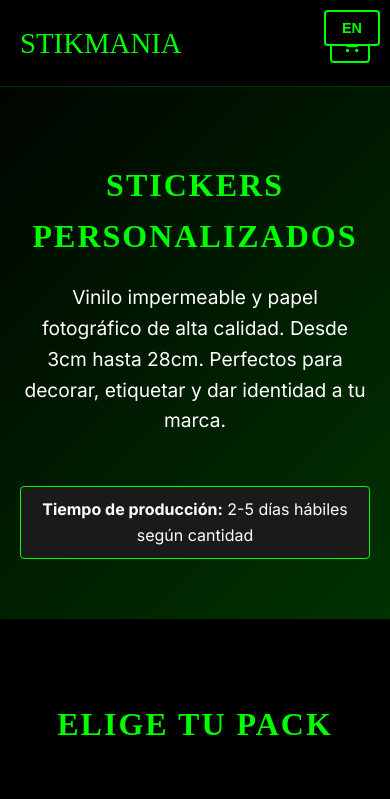
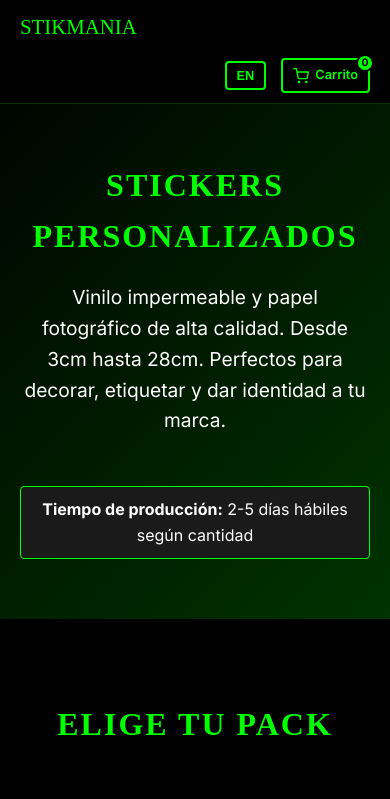
Before and after one commit to STIKMANIA-TM/stikmania-tm.github.io, a plain HTML site: page stickers.html in a window 390 px wide. Shown: the top 799 px of the page. Drawn offline with Linux system fonts and the light colour scheme; a web font is replaced by a local one.

Commit message:
Add files via upload

```diff
--- a/stickers.html
+++ b/stickers.html
@@ -72,22 +72,21 @@
 
         /* LANGUAGE SWITCHER */
         .lang-switch {
-            position: fixed;
-            top: 20px;
-            right: 20px;
-            z-index: 1001;
+            position: static;
+            flex-shrink: 0;
         }
 
         .lang-btn {
             background: var(--black);
             border: 2px solid var(--neon-green);
             color: var(--neon-green);
-            padding: 8px 16px;
+            padding: 6px 12px;
             border-radius: 4px;
             cursor: pointer;
             font-weight: 600;
-            font-size: 0.9rem;
+            font-size: 0.85rem;
             transition: all 0.3s ease;
+            white-space: nowrap;
         }
 
         .lang-btn:hover { background: var(--neon-green); color: var(--black); }
@@ -95,7 +94,7 @@
         /* HEADER */
         header {
             background: var(--black);
-            padding: 20px 0;
+            padding: 15px 0;
             position: fixed;
             width: 100%;
             top: 0;
@@ -107,33 +106,44 @@
             display: flex;
             justify-content: space-between;
             align-items: center;
+            gap: 15px;
+            flex-wrap: wrap;
         }
 
         .logo {
             font-family: 'Pirata One', display;
-            font-size: 1.8rem;
+            font-size: 1.5rem;
             color: var(--neon-green);
+            flex-shrink: 0;
         }
 
-        nav ul { display: flex; list-style: none; gap: 30px; }
+        .header-right {
+            display: flex;
+            align-items: center;
+            gap: 15px;
+            flex-shrink: 0;
+        }
+
+        nav ul { display: flex; list-style: none; gap: 20px; }
         nav a:hover { color: var(--neon-green); }
 
         /* CART ICON - VISIBLE */
         .cart-icon {
             position: relative;
             cursor: pointer;
-            font-size: 0.95rem;
+            font-size: 0.85rem;
             font-weight: 600;
             color: var(--neon-green);
-            padding: 8px 16px;
+            padding: 6px 12px;
             border: 2px solid var(--neon-green);
             border-radius: 4px;
             transition: all 0.3s ease;
             display: flex;
             align-items: center;
-            gap: 8px;
+            gap: 6px;
             white-space: nowrap;
             background: transparent;
+            flex-shrink: 0;
         }
 
         .cart-icon:hover {
@@ -143,17 +153,17 @@
 
         .cart-count {
             position: absolute;
-            top: -8px;
-            right: -8px;
+            top: -6px;
+            right: -6px;
             background: var(--neon-green);
             color: var(--black);
             border-radius: 50%;
-            width: 22px;
-            height: 22px;
+            width: 18px;
+            height: 18px;
             display: flex;
             align-items: center;
             justify-content: center;
-            font-size: 0.75rem;
+            font-size: 0.65rem;
             font-weight: bold;
             border: 2px solid var(--black);
         }
@@ -493,54 +503,74 @@
         @media (max-width: 768px) {
             .hero h1 { font-size: 2rem; }
             .section-title { font-size: 2rem; }
-            nav ul { display: none; }
+
             .products-grid { grid-template-columns: 1fr; }
+
             .cart-content { margin: 20px; padding: 25px; }
+
             .option-row { grid-template-columns: 1fr; text-align: center; }
             .add-option-btn { margin-top: 8px; width: 100%; }
-            .lang-switch { top: 10px; right: 10px; }
 
-            .cart-icon span:not(.cart-count) {
-                display: none;
+            /* MOBILE HEADER FIX */
+            header {
+                padding: 10px 0;
             }
 
+            .header-content {
+                gap: 10px;
+            }
+
+            .logo {
+                font-size: 1.3rem;
+                order: 1;
+            }
+
+            .header-right {
+                order: 2;
+                width: 100%;
+                justify-content: flex-end;
+                margin-top: 5px;
+            }
+
+            nav ul { display: none; }
+
             .cart-icon {
-                padding: 8px;
-                min-width: 40px;
-                justify-content: center;
+                padding: 5px 10px;
+                font-size: 0.8rem;
+            }
+
+            .cart-icon svg {
+                width: 16px;
+                height: 16px;
+            }
+
+            .lang-btn {
+                padding: 5px 10px;
+                font-size: 0.8rem;
             }
         }
     </style>
 </head>
 <body>
 
-    <!-- LANGUAGE SWITCHER -->
-    <div class="lang-switch">
-        <button class="lang-btn" id="langToggle" onclick="toggleLanguage()">EN</button>
-    </div>
-
     <!-- HEADER -->
     <header>
         <div class="container">
             <div class="header-content">
                 <a href="index.html" class="logo">STIKMANIA</a>
-                <nav>
-                    <ul>
-                        <li><a href="index.html" data-es="Inicio" data-en="Home">Inicio</a></li>
-                        <li><a href="index.html#services" data-es="Servicios" data-en="Services">Servicios</a></li>
-                        <li><a href="branding.html" data-es="Branding" data-en="Branding">Branding</a></li>
-                        <li><a href="web.html" data-es="Web" data-en="Web">Web</a></li>
-                    </ul>
-                </nav>
-                <!-- CARRITO VISIBLE -->
+                <div class="header-right">
+                    <div class="lang-switch">
+                        <button class="lang-btn" id="langToggle" onclick="toggleLanguage()">EN</button>
+                    </div>
                     <div class="cart-icon" onclick="toggleCart()">
-                    <svg width="20" height="20" viewBox="0 0 24 24" fill="none" stroke="currentColor" stroke-width="2" stroke-linecap="round" stroke-linejoin="round">
+                        <svg width="18" height="18" viewBox="0 0 24 24" fill="none" stroke="currentColor" stroke-width="2" stroke-linecap="round" stroke-linejoin="round">
                             <circle cx="9" cy="21" r="1"></circle>
                             <circle cx="20" cy="21" r="1"></circle>
                             <path d="M1 1h4l2.68 13.39a2 2 0 0 0 2 1.61h9.72a2 2 0 0 0 2-1.61L23 6H6"></path>
                         </svg>
                         <span data-es="Carrito" data-en="Cart">Carrito</span>
                         <span class="cart-count" id="cartCount">0</span>
+                    </div>
                 </div>
             </div>
         </div>
```
Lines whose indentation alone changed are shown as unchanged.
